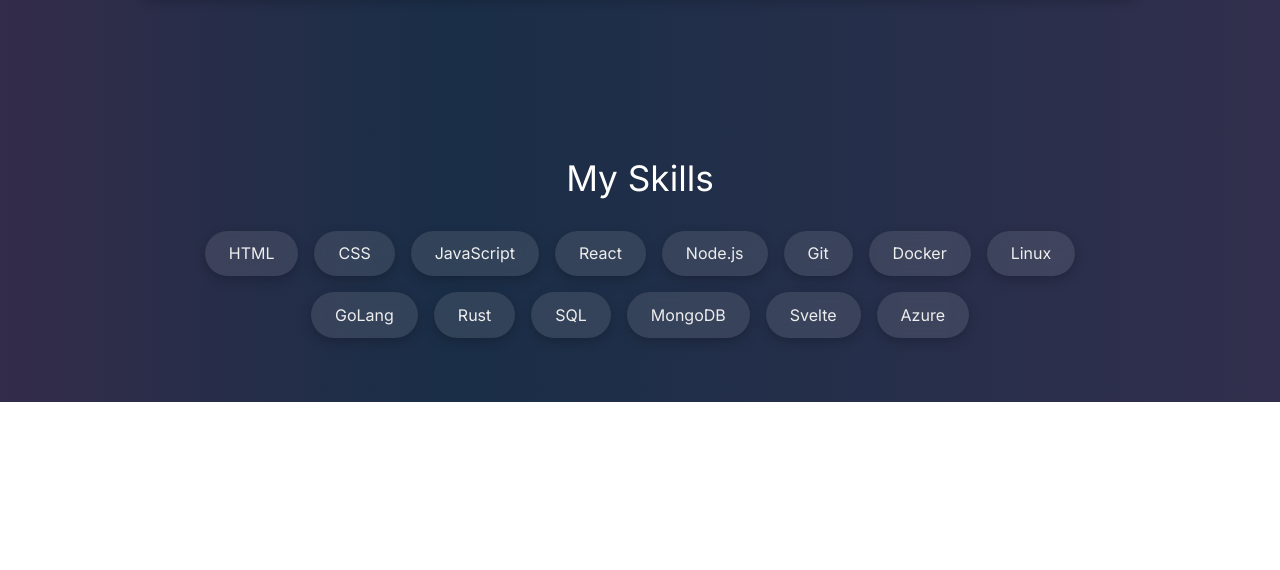
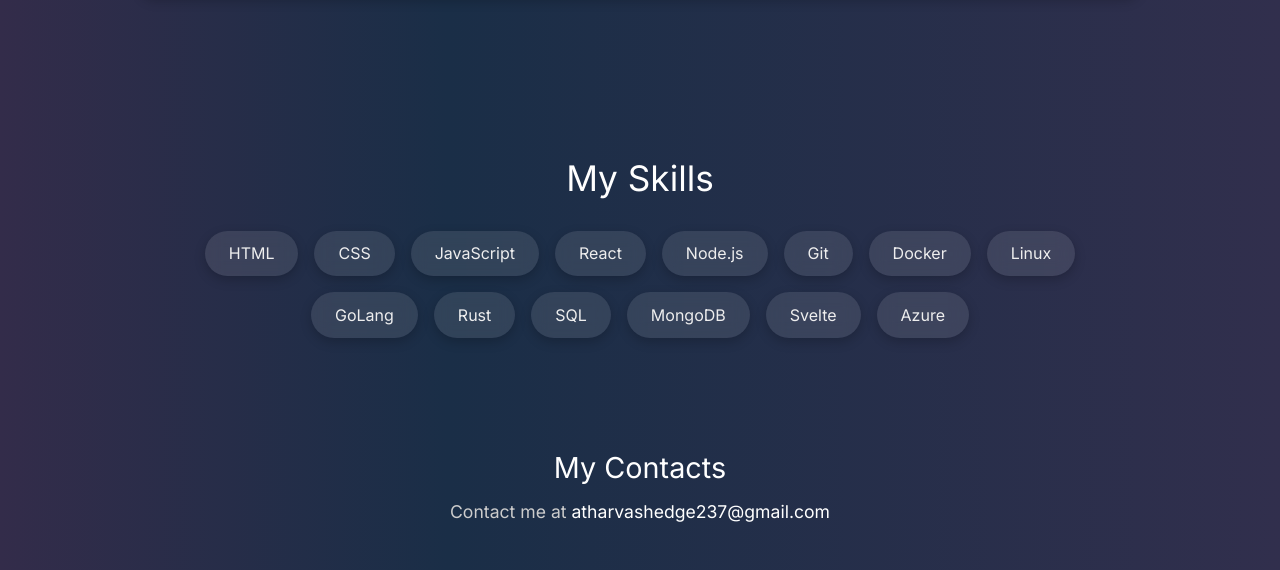
Before and after one commit to atharvashedge237/portfolio, a plain HTML site: page index.html in a window 1280 px wide. Shown: the part 2408-2978 px from the top of the page. Before the commit the page ends 2810 px from the top, so only its background shows below. Drawn offline with Linux system fonts and the light colour scheme.

Commit message:
Added contacts section

```diff
--- a/index.html
+++ b/index.html
@@ -109,6 +109,10 @@
     </div>
   </section>
 
+  <section class="contact-section reveal">
+    <h2>My Contacts</h2>
+    <p>Contact me at <a href="mailto:atharvashedge237@gmail.com" class="email-link">atharvashedge237@gmail.com</a></p>
+  </section>
 
 
   <script src="script.js"></script>
--- a/style.css
+++ b/style.css
@@ -232,7 +232,7 @@ body {
 }
 
 .project-card:hover .project-image img {
-  transform: scale(1.05);
+  transform: scale(1.01);
 }
 
 @media (max-width: 768px) {
@@ -279,3 +279,29 @@ body {
   color: #eee;
   box-shadow: 0 4px 12px rgba(0,0,0,0.2);
 }
+
+.contact-section {
+  padding: 3rem 1rem;
+  text-align: center;
+}
+
+.contact-section h2 {
+  font-size: 1.8rem;
+  font-weight: 500;
+  margin-bottom: 1rem;
+}
+
+.contact-section p {
+  font-size: 1.1rem;
+  color: #ccc;
+}
+
+.email-link {
+  color: #fff;
+  text-decoration: none;
+  font-weight: 500;
+}
+
+.email-link:hover {
+  text-decoration: underline;
+}
```
